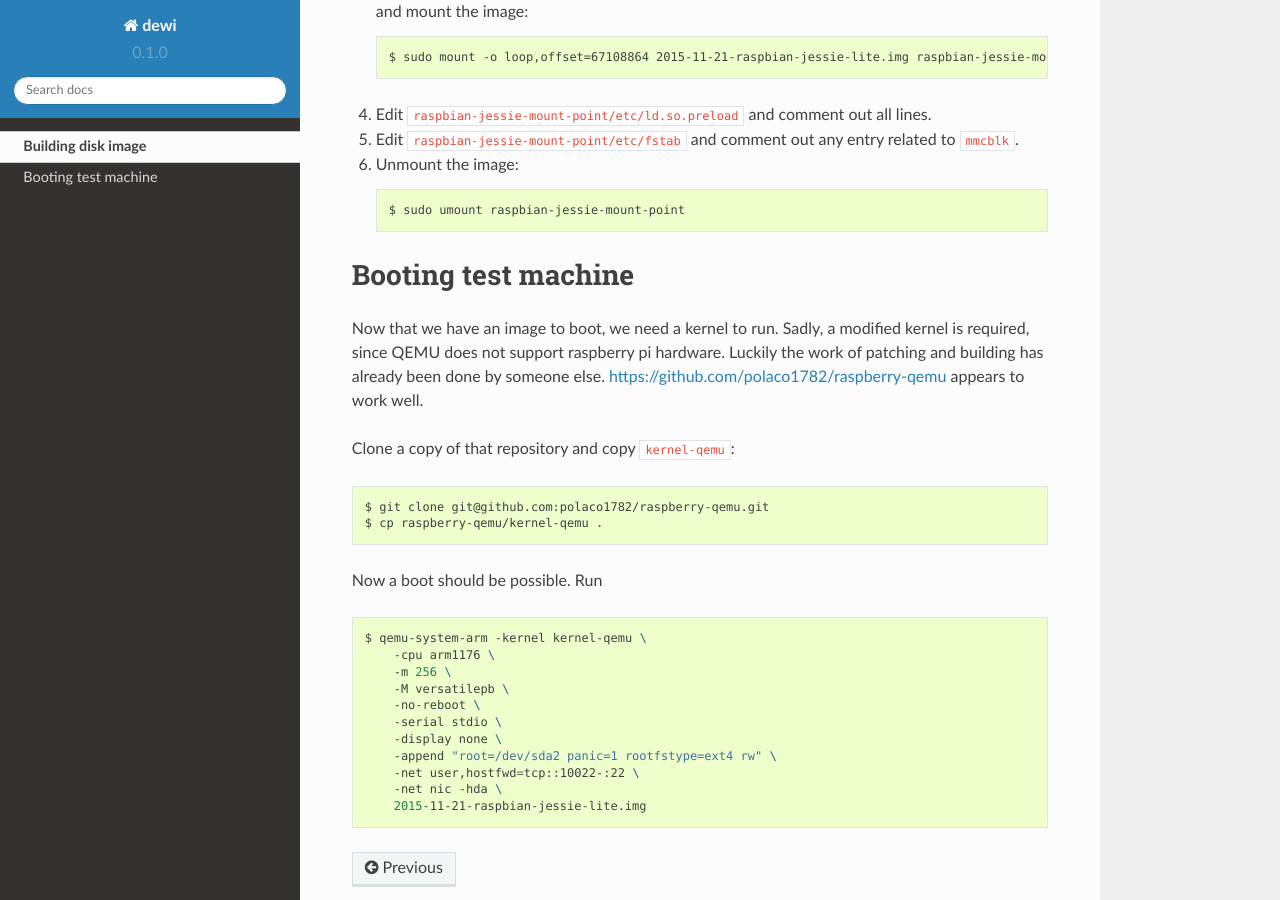
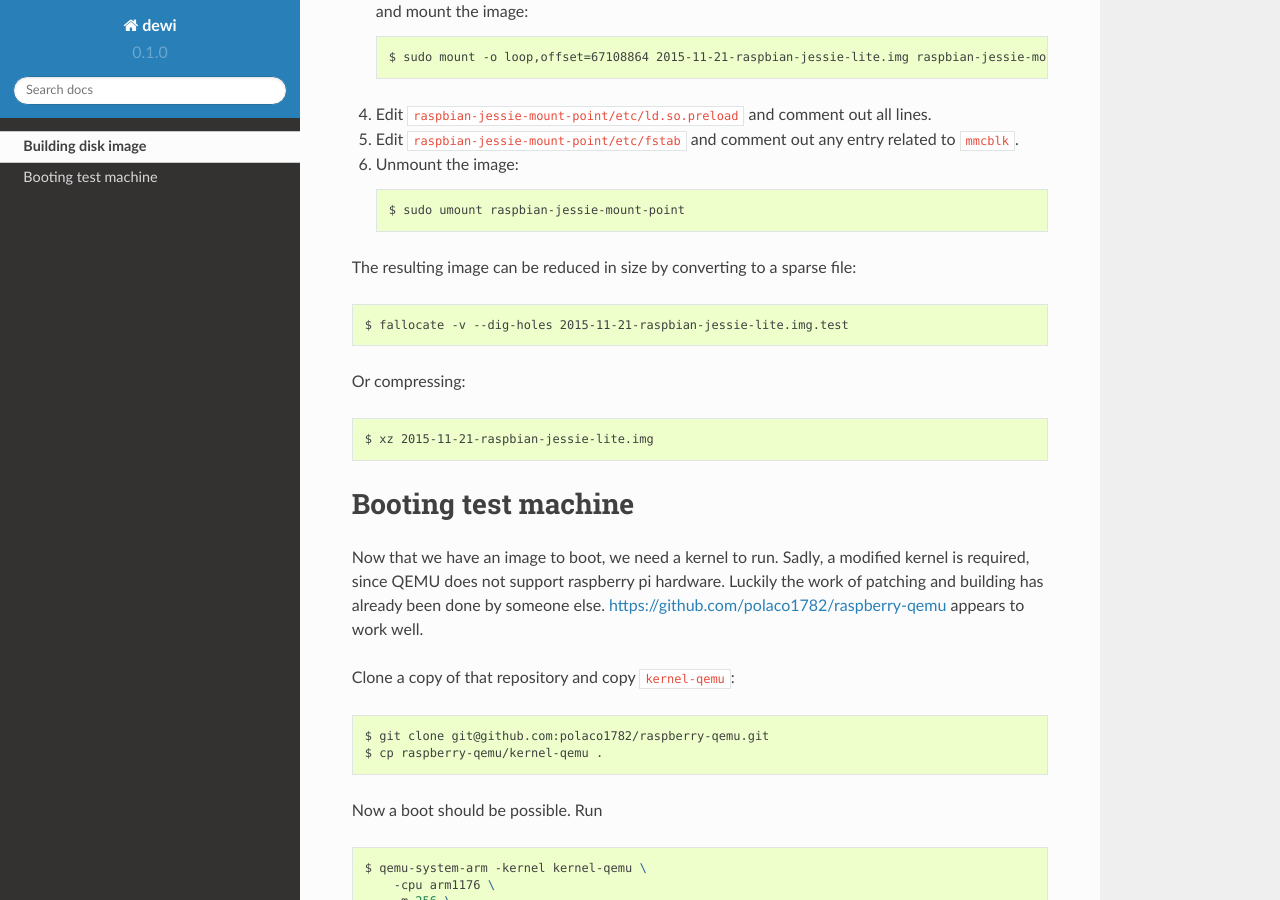
Before and after one commit to abersailbot/dewi, a Sphinx documentation site: the page built from docs/testing.rst, in a window 1280 px wide and 900 px high, scrolled down 1092 px. Built offline with Sphinx 7.4.7 and the Read the Docs theme 2.0.0, drawn with Linux system fonts in a browser that asks for light colours.

Commit message:
Add docs on how to shrink image size

```diff
--- a/docs/testing.rst
+++ b/docs/testing.rst
@@ -58,6 +58,15 @@ the future, this could be automated.
 
        $ sudo umount raspbian-jessie-mount-point
 
+The resulting image can be reduced in size by converting to a sparse file::
+
+    $ fallocate -v --dig-holes 2015-11-21-raspbian-jessie-lite.img.test
+
+Or compressing::
+
+    $ xz 2015-11-21-raspbian-jessie-lite.img
+
+
 Booting test machine
 ====================
 
```
